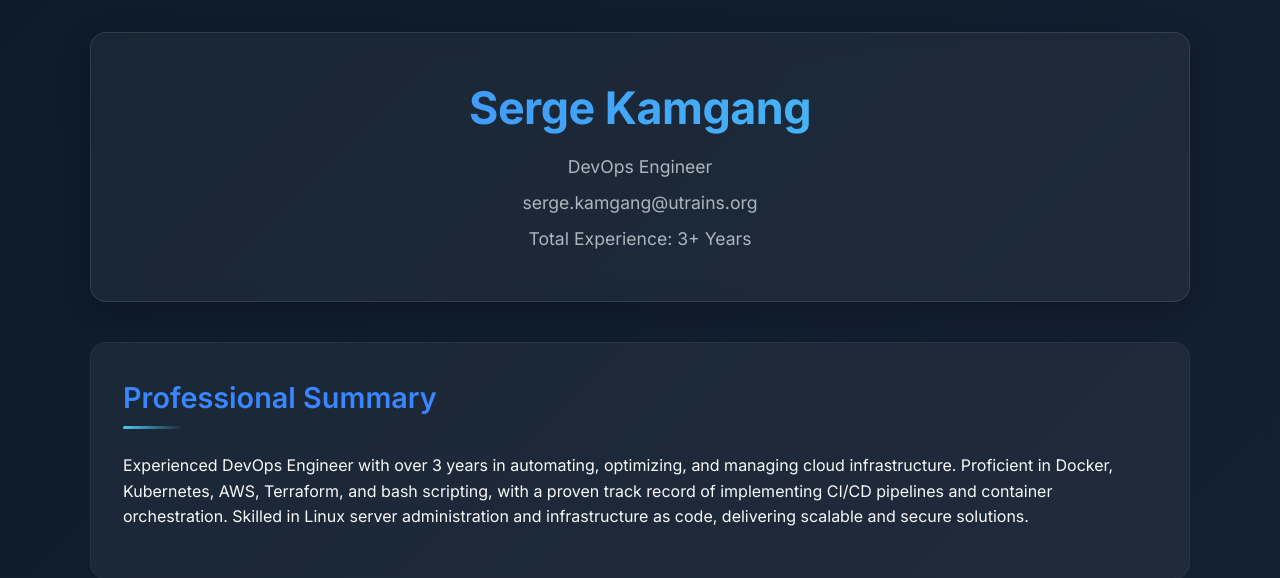
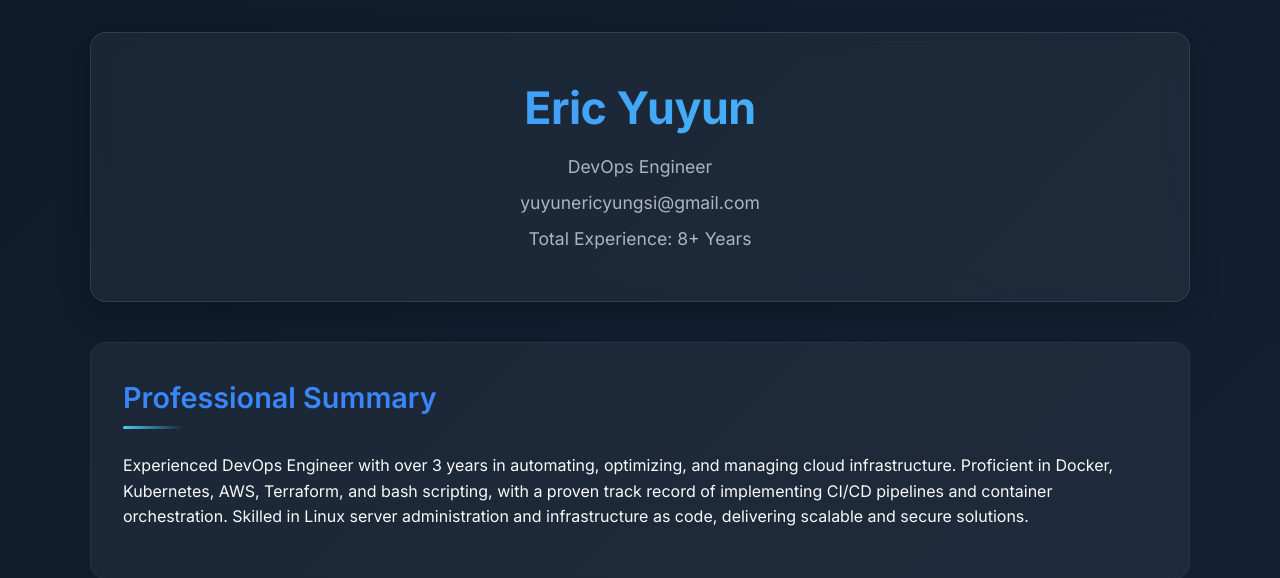
Before and after one commit to Eyungsi/ECS-my-resume, a Flask app: page / in a window 1280 px wide. Shown: the top 578 px of the page. Run offline with Flask 3, Linux system fonts and the light colour scheme.

Commit message:
updated code

```diff
--- a/templates/index.html
+++ b/templates/index.html
@@ -271,10 +271,10 @@
 <body>
     <div class="container">
         <header class="header">
-            <h1>Serge Kamgang</h1>
+            <h1>Eric Yuyun</h1>
             <p>DevOps Engineer</p>
-            <p>serge.kamgang@utrains.org</p>
-            <p>Total Experience: 3+ Years</p>
+            <p>yuyunericyungsi@gmail.com</p>
+            <p>Total Experience: 8+ Years</p>
         </header>
 
         <section class="section summary">
```
